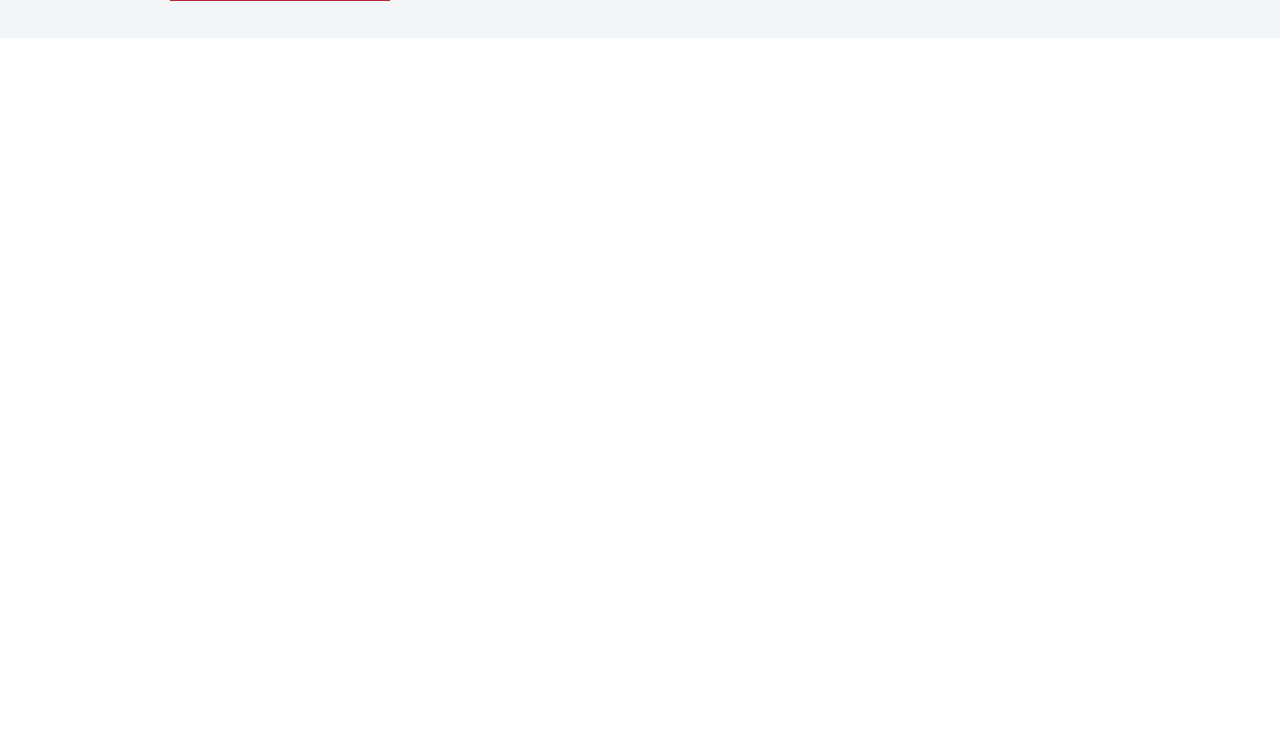
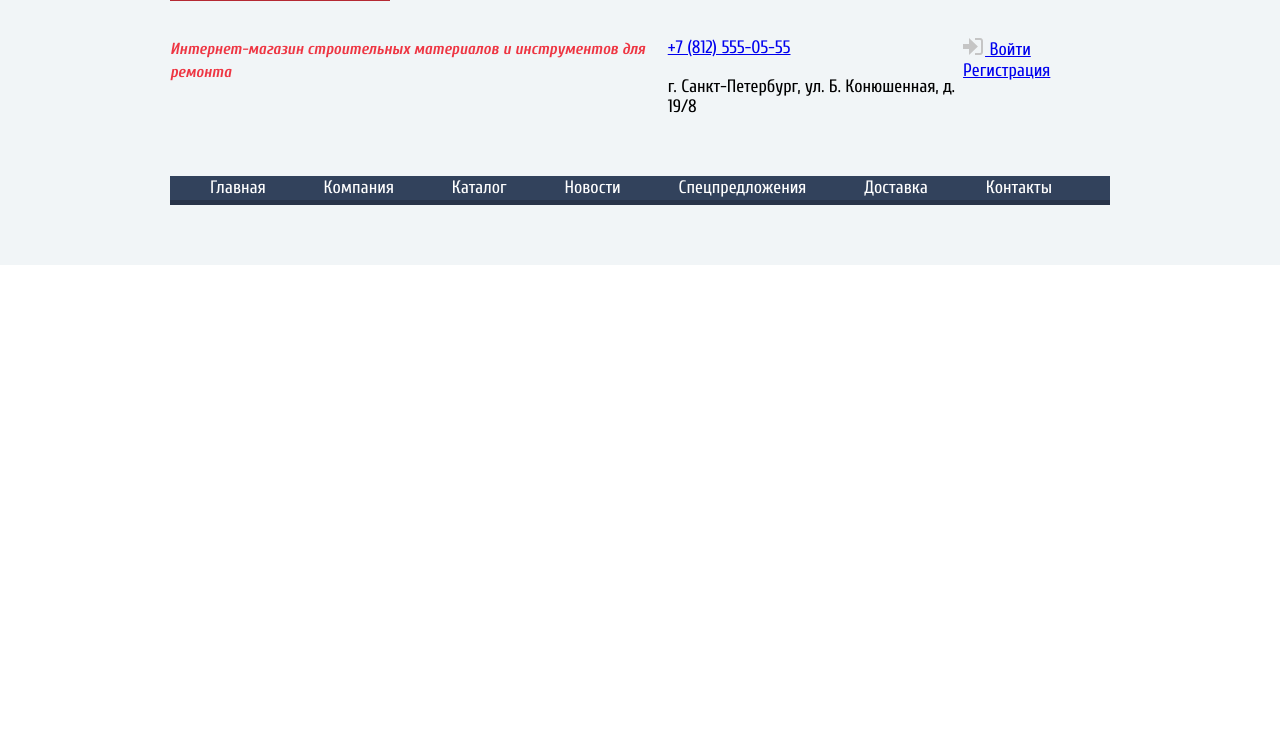
Before and after one commit to justMikhail/technomart, a website: page source/index.html in a window 1280 px wide. Shown: the part 46-800 px from the top of the page. Drawn offline with Linux system fonts and the light colour scheme; files whose address does not match are found by name.

Commit message:
header_ver_3

```diff
--- a/source/index.html
+++ b/source/index.html
@@ -33,6 +33,42 @@
         </div>
       </div>
 
+      <div class="container">
+        <div class="header-main">
+          <h1 class="header-main__title">
+            Интернет-магазин
+            строительных материалов
+            и инструментов для ремонта
+          </h1>
+          <section class="header-main__contacts">
+            <h2 class="visually-hidden">Контактная информация</h2>
+            <a class="header-main__phone" href="tel:++78125550555" title="Сделать звонок">+7 (812) 555-05-55</a>
+            <p class="header-main__address">г. Санкт-Петербург, ул. Б. Конюшенная, д. 19/8</p>
+          </section>
+          <section class="header-main__login-form login-form">
+            <a class="login-form__button login-form__button--login" href="#">
+              <svg class="login-form__icon" width="22" height="17" fill="none" xmlns="http://www.w3.org/2000/svg">
+                <path d="M14.9 8.5L6 0v6H0v5h6v6l8.9-8.5z" fill="#C5C5C5"/><path d="M17 15h-5v2h5c2.2 0 3-1.8 3-3V3c0-1.2-.8-3-3-3h-5v2h5c.8 0 1 .7 1 1v11c0 .3-.2 1-1 1z" fill="#C5C5C5"/>
+              </svg>
+              Войти
+            </a>
+            <a class="login-form__button login-form__button--registration" href="#">Регистрация</a>
+          </section>
+        </div>
+
+        <nav class="nav">
+          <ul class="nav__list">
+            <li class="nav__item"><a class="nav__link nav__link--current-link">Главная</a></li>
+            <li class="nav__item"><a class="nav__link" href="blank.html">Компания</a></li>
+            <li class="nav__item"><a class="nav__link" href="catalog.html">Каталог</a></li>
+            <li class="nav__item"><a class="nav__link" href="blank.html">Новости</a></li>
+            <li class="nav__item"><a class="nav__link" href="blank.html">Спецпредложения</a></li>
+            <li class="nav__item"><a class="nav__link" href="blank.html">Доставка</a></li>
+            <li class="nav__item"><a class="nav__link" href="blank.html">Контакты</a></li>
+          </ul>
+        </nav>
+      </div>
+
     </header>
 
     <main class="page__main"></main>
--- a/source/scss/style.scss
+++ b/source/scss/style.scss
@@ -58,6 +58,8 @@
 
   --basic-darkblue: #293449;
   --active-darkblue: #161D29;
+  --nav-darkblue: #32425C;
+  --nav-basic-shadow: rgba(41, 52, 73);
 
   --basic-red: #EE3643;
   --hover-red: #ca2c37;
@@ -163,7 +165,7 @@
 
 .header-top {
   background-color: var(--basic-darkblue);
-  margin-bottom: 42px;
+  margin: 0px 0px 42px 0px;
 
 
   &__row {
@@ -279,7 +281,8 @@
       content: "";
 
       position: absolute;
-      top: 13px;
+      transform: translateY(-50%);
+      top: 50%;
       left: 12px;
       width: 15px;
       height: 15px;
@@ -345,3 +348,77 @@
 }
 
 // header-main
+
+.header-main {
+  display: flex;
+  margin: 0px 0px 40px 0px;
+
+    &__title {
+      box-sizing: border-box;
+      padding: 0px 0px 0px 0px;
+      margin: 0px 0px 0px 0px;
+      //Шрифт
+      color: var(--basic-red);
+      font-size: 16px;
+      line-height: 23px;
+      font-style: italic;
+    }
+
+		&__contacts {
+		}
+
+		&__phone {
+		}
+
+		&__address {
+		}
+
+		&__login-form {
+		}
+}
+
+.login-form {
+
+		&__button {
+		}
+
+		&__button--login {
+		}
+
+		&__icon {
+		}
+
+		&__button--registration {
+		}
+}
+
+.nav {
+  background-color: var(--nav-darkblue);
+  box-shadow: 0px 5px 0px var(--nav-basic-shadow);
+  margin: 0px 0px 65px 0px;
+
+  &__list {
+    display: flex;
+    list-style: none;
+
+    li {
+      list-style: none;
+    }
+  }
+
+  &__item {
+    flex: 1 1 auto;
+
+    a {
+      text-decoration: none;
+    }
+  }
+
+  &__link {
+    color: var(--white);
+    line-height: 24px;
+  }
+
+  &__link--current-link {
+  }
+}
```
Also changed, not shown: source/index copy.html (deleted, +0 -95 lines), source/css/style.css, source/img/icons/header/login-icon.svg (added), source/img/icons/header/logout-icon.svg (added), source/img/icons/header/phone-icon.svg (added).
